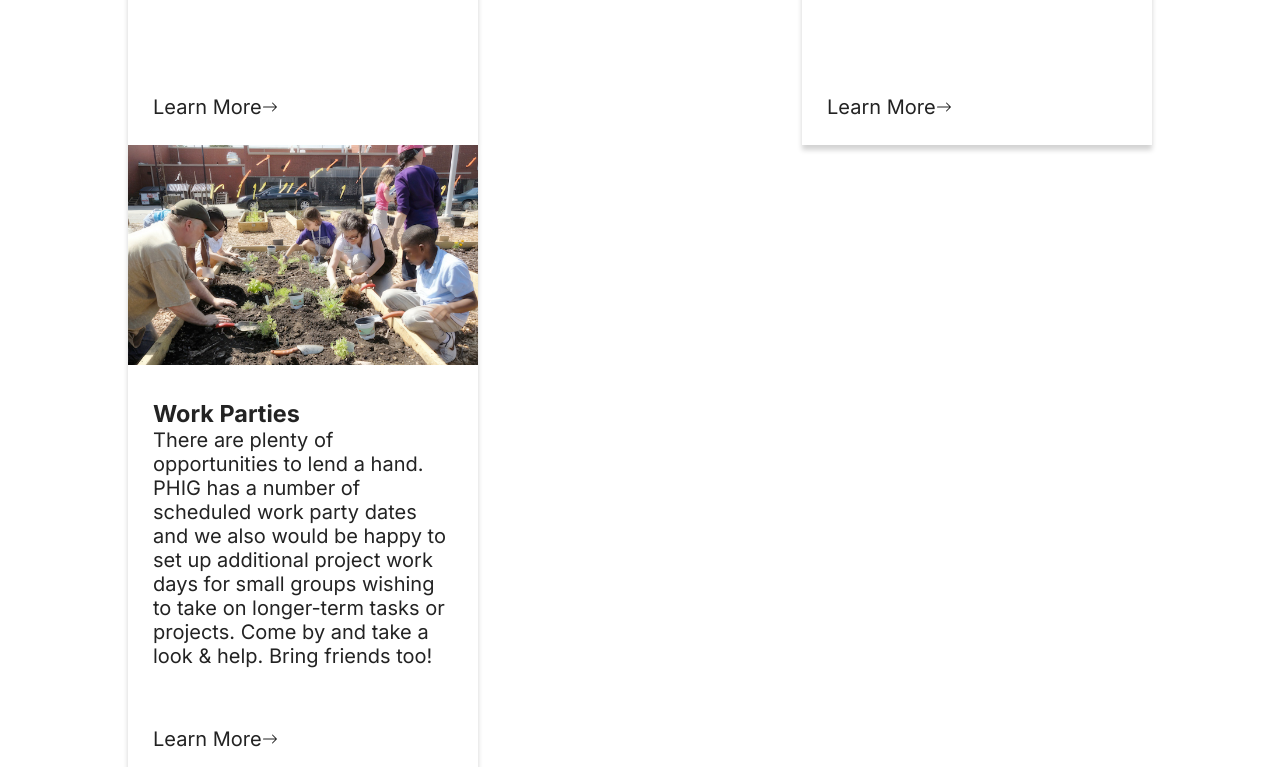
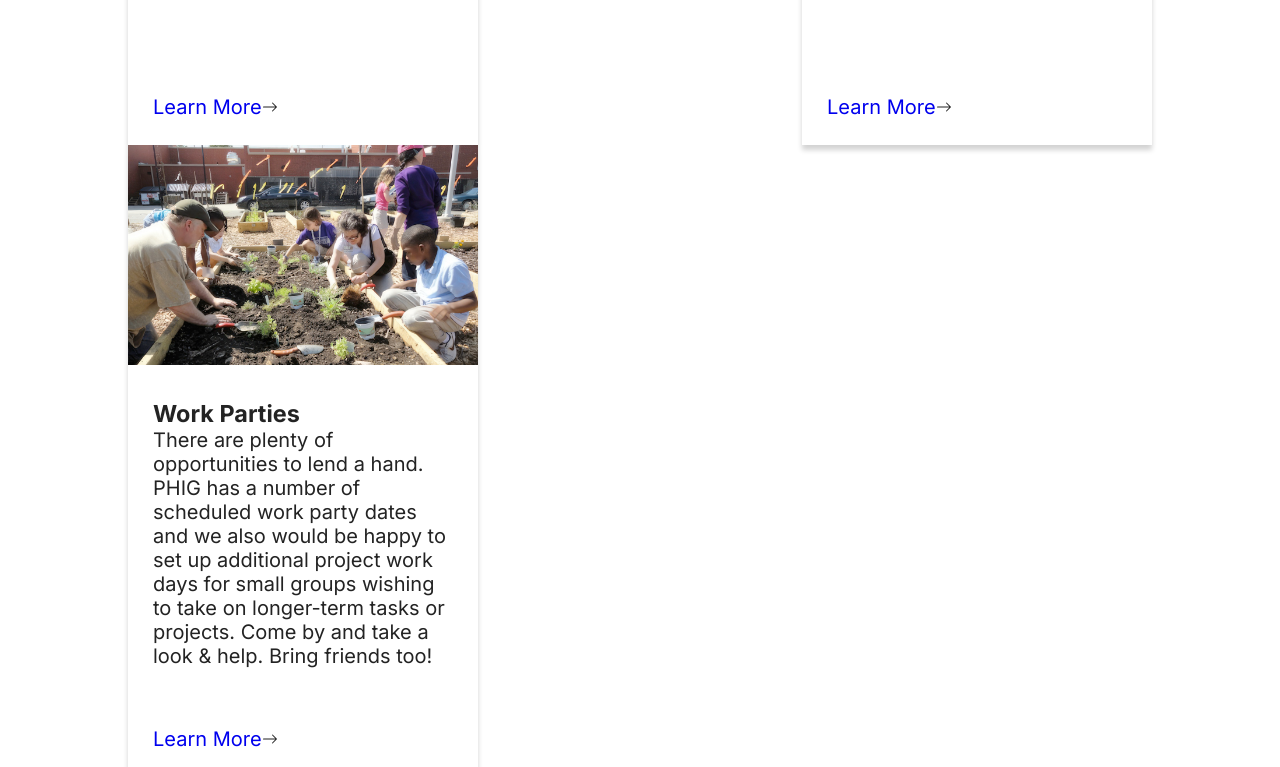
Before and after one commit to ramitaarora/phig-website, a React (Create React App) app: page / in a window 1280 px wide. Shown: the part 1313-2080 px from the top of the page. Built offline with nearby package versions, Linux system fonts and the light colour scheme; a web font is replaced by a local one.

Commit message:
learn more links on homepage

```diff
--- a/src/components/HomepageCards.jsx
+++ b/src/components/HomepageCards.jsx
@@ -1,4 +1,5 @@
 import { css } from '@emotion/css';
+import { Link } from 'react-router-dom';
 
 export default function HomepageCards() {
     return (
@@ -12,7 +13,7 @@ export default function HomepageCards() {
                     <p>Energized by our ongoing conservation projects and a diverse coalition of local group endeavors, our projects in California drive a powerful impact for wildlife ecosystems as well as fauna conservation.</p>
                 </div>
                 <div className={css`display: flex; padding: 25px; align-items: center;`}>
-                    <p>Learn More</p>
+                    <Link to="/volunteer"><p>Learn More</p></Link>
                     <svg xmlns="http://www.w3.org/2000/svg" width="16" height="16" fill="currentColor" class="bi bi-arrow-right" viewBox="0 0 16 16">
                         <path fill-rule="evenodd" d="M1 8a.5.5 0 0 1 .5-.5h11.793l-3.147-3.146a.5.5 0 0 1 .708-.708l4 4a.5.5 0 0 1 0 .708l-4 4a.5.5 0 0 1-.708-.708L13.293 8.5H1.5A.5.5 0 0 1 1 8" />
                     </svg>
@@ -28,7 +29,7 @@ export default function HomepageCards() {
                     <p>We educate students, staff, and community members in the need for water conservation using a demonstration garden. Our goal is to avoid pesticides, encourage water recycling methods, and teach drought tolerant and native plantings.</p>
                 </div>
                 <div className={css`display: flex; padding: 25px; align-items: center;`}>
-                    <p>Learn More</p>
+                    <Link to="/approach"><p>Learn More</p></Link>
                     <svg xmlns="http://www.w3.org/2000/svg" width="16" height="16" fill="currentColor" class="bi bi-arrow-right" viewBox="0 0 16 16">
                         <path fill-rule="evenodd" d="M1 8a.5.5 0 0 1 .5-.5h11.793l-3.147-3.146a.5.5 0 0 1 .708-.708l4 4a.5.5 0 0 1 0 .708l-4 4a.5.5 0 0 1-.708-.708L13.293 8.5H1.5A.5.5 0 0 1 1 8" />
                     </svg>
@@ -44,7 +45,7 @@ export default function HomepageCards() {
                     <p>There are plenty of opportunities to lend a hand. PHIG has a number of scheduled work party dates and we also would be happy to set up additional project work days for small groups wishing to take on longer-term tasks or projects. Come by and take a look & help. Bring friends too!</p>
                 </div>
                 <div className={css`display: flex; padding: 25px; align-items: center;`}>
-                    <p>Learn More</p>
+                    <Link to="/events"><p>Learn More</p></Link>
                     <svg xmlns="http://www.w3.org/2000/svg" width="16" height="16" fill="currentColor" class="bi bi-arrow-right" viewBox="0 0 16 16">
                         <path fill-rule="evenodd" d="M1 8a.5.5 0 0 1 .5-.5h11.793l-3.147-3.146a.5.5 0 0 1 .708-.708l4 4a.5.5 0 0 1 0 .708l-4 4a.5.5 0 0 1-.708-.708L13.293 8.5H1.5A.5.5 0 0 1 1 8" />
                     </svg>
```
